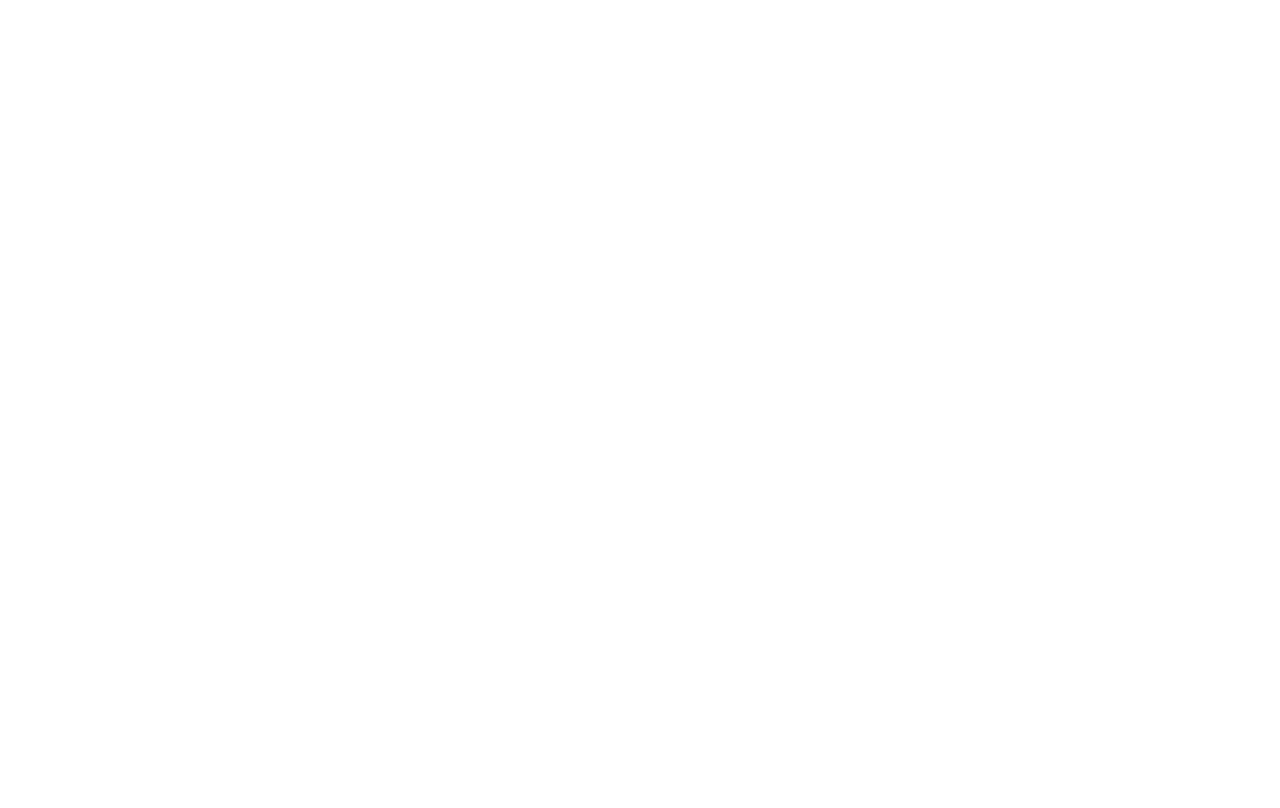
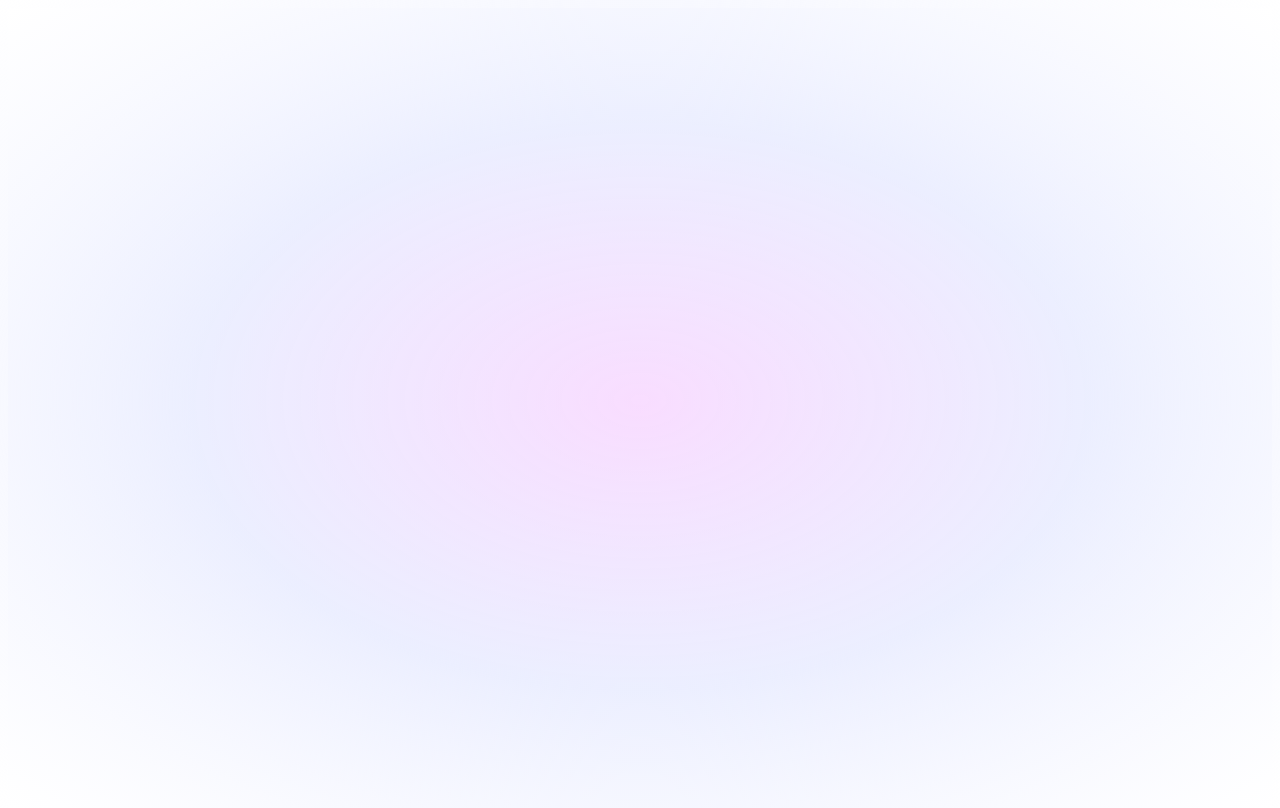
Before and after one commit to CHOsanok/todolist, a React (Vite) app: page / in a window 1280 px wide. Built offline with nearby package versions, Linux system fonts and the light colour scheme.

Commit message:
배경완료

```diff
--- a/package.json
+++ b/package.json
@@ -14,7 +14,8 @@
     "react": "^18.2.0",
     "react-dom": "^18.2.0",
     "react-redux": "^8.1.2",
-    "styled-component": "^2.8.0"
+    "styled-component": "^2.8.0",
+    "styled-components": "^6.0.7"
   },
   "devDependencies": {
     "@types/react": "^18.2.15",
--- a/src/main.jsx
+++ b/src/main.jsx
@@ -1,9 +1,11 @@
 import React from "react";
 import ReactDOM from "react-dom/client";
-import App from "./App.jsx";
+import App from "./App";
+import { GlobalStyle } from "./style/GlobalStyle";
 
 ReactDOM.createRoot(document.getElementById("root")).render(
   <React.StrictMode>
+    <GlobalStyle />
     <App />
   </React.StrictMode>
 );
--- /dev/null
+++ b/src/style/GlobalStyle.jsx
@@ -0,0 +1,13 @@
+import { createGlobalStyle } from "styled-components";
+
+export const GlobalStyle = createGlobalStyle`
+html,
+body {
+    display : flex;
+    justify-content : center;
+    box-sizing:border-box;
+    width: 100%;
+    height: 100%;
+    background:radial-gradient( #f4c5ff5c, #e4e8ff76, #ffffff);
+}
+`;
```
Also changed, not shown: 1 other file (tests, documents, lock files or other folders).
